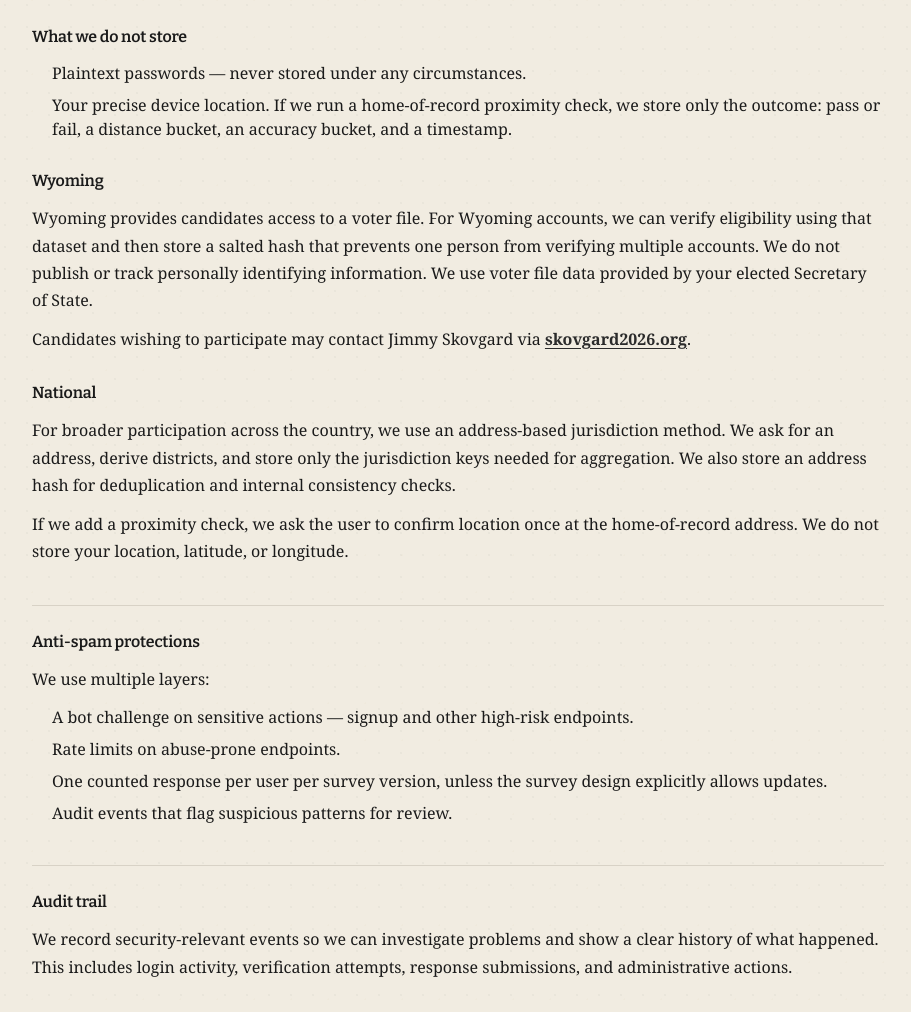
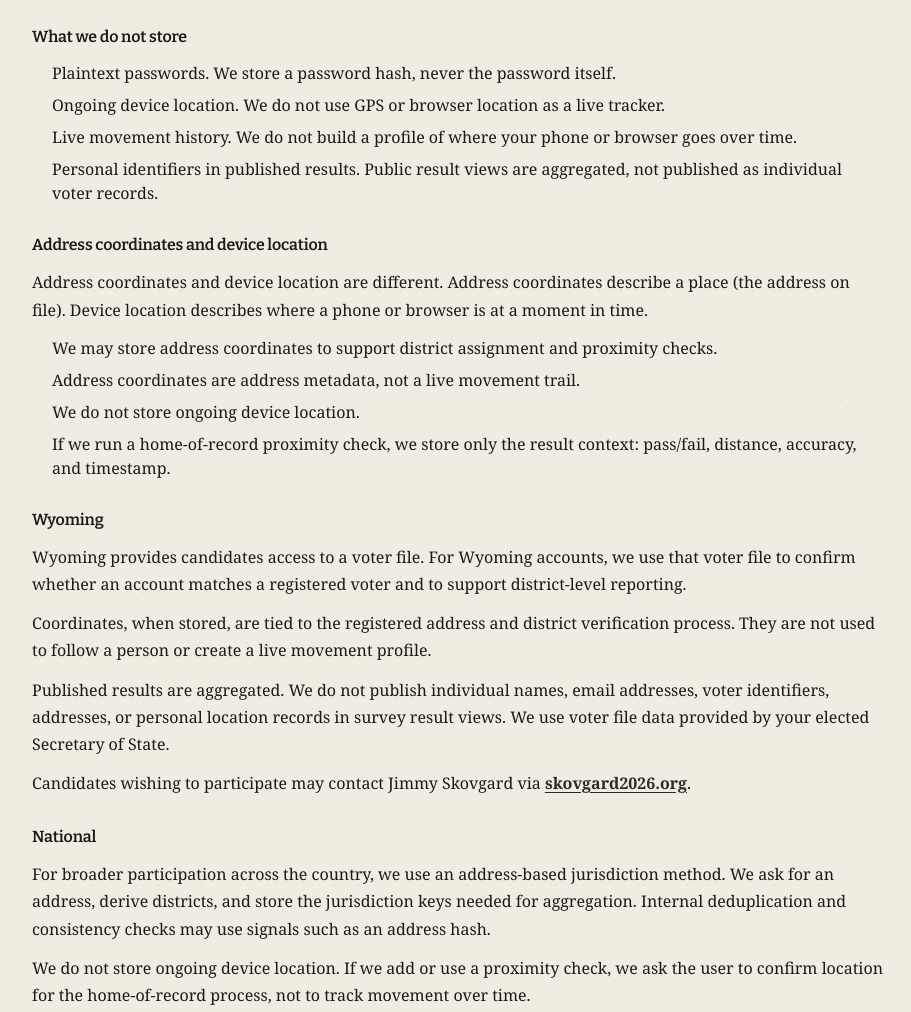
Before and after one commit to anchorskov/grassmvt_survey, an Astro site: page /security in a window 1280 px wide. Shown: the part 2360-3372 px from the top of the page, without its empty margins (182-1093 px from the left). Built offline with nearby package versions, Linux system fonts and the light colour scheme; Astro itself is replaced by a stand-in of ours; no server answers.

Commit message:
Simplify security policy text and remove WY voter hash path

```diff
--- a/src/pages/security/index.astro
+++ b/src/pages/security/index.astro
@@ -27,7 +27,7 @@ import BaseLayout from '../../layouts/BaseLayout.astro';
       padding-top: 0;
       border-top: none;
     }
-    /* Visible link styling — charcoal text, underline offset for readability */
+    /* Visible link styling - charcoal text, underline offset for readability */
     .security-prose a:not(.button) {
       color: #2b2b2b;
       text-decoration: underline;
@@ -95,7 +95,7 @@ import BaseLayout from '../../layouts/BaseLayout.astro';
     <h3>Account basics</h3>
     <ul class="info-list">
       <li>Your email address.</li>
-      <li>A password hash — never the password itself.</li>
+      <li>A password hash, never the password itself.</li>
       <li>Session records to keep you logged in across page loads.</li>
     </ul>
 
@@ -144,16 +144,39 @@ import BaseLayout from '../../layouts/BaseLayout.astro';
 
     <h3>What we do not store</h3>
     <ul class="info-list">
-      <li>Plaintext passwords — never stored under any circumstances.</li>
-      <li>Your precise device location. If we run a home-of-record proximity check, we store only the outcome: pass or fail, a distance bucket, an accuracy bucket, and a timestamp.</li>
+      <li>Plaintext passwords. We store a password hash, never the password itself.</li>
+      <li>Ongoing device location. We do not use GPS or browser location as a live tracker.</li>
+      <li>Live movement history. We do not build a profile of where your phone or browser goes over time.</li>
+      <li>Personal identifiers in published results. Public result views are aggregated, not published as individual voter records.</li>
+    </ul>
+
+    <h3>Address coordinates and device location</h3>
+    <p>
+      Address coordinates and device location are different.
+      Address coordinates describe a place (the address on file).
+      Device location describes where a phone or browser is at a moment in time.
+    </p>
+    <ul class="info-list">
+      <li>We may store address coordinates to support district assignment and proximity checks.</li>
+      <li>Address coordinates are address metadata, not a live movement trail.</li>
+      <li>We do not store ongoing device location.</li>
+      <li>If we run a home-of-record proximity check, we store only the result context: pass/fail, distance, accuracy, and timestamp.</li>
     </ul>
 
     <h3>Wyoming</h3>
     <p>
-      Wyoming provides candidates access to a voter file. For Wyoming accounts, we can verify
-      eligibility using that dataset and then store a salted hash that prevents one person from
-      verifying multiple accounts. We do not publish or track personally identifying information.
-      We use voter file data provided by your elected Secretary of State.
+      Wyoming provides candidates access to a voter file. For Wyoming accounts, we use that voter
+      file to confirm whether an account matches a registered voter and to support district-level
+      reporting.
+    </p>
+    <p>
+      Coordinates, when stored, are tied to the registered address and district verification process.
+      They are not used to follow a person or create a live movement profile.
+    </p>
+    <p>
+      Published results are aggregated. We do not publish individual names, email addresses, voter
+      identifiers, addresses, or personal location records in survey result views. We use voter file
+      data provided by your elected Secretary of State.
     </p>
     <p>
       Candidates wishing to participate may contact Jimmy Skovgard via
@@ -163,18 +186,18 @@ import BaseLayout from '../../layouts/BaseLayout.astro';
     <h3>National</h3>
     <p>
       For broader participation across the country, we use an address-based jurisdiction method.
-      We ask for an address, derive districts, and store only the jurisdiction keys needed for
-      aggregation. We also store an address hash for deduplication and internal consistency checks.
+      We ask for an address, derive districts, and store the jurisdiction keys needed for aggregation.
+      Internal deduplication and consistency checks may use signals such as an address hash.
     </p>
     <p>
-      If we add a proximity check, we ask the user to confirm location once at the home-of-record
-      address. We do not store your location, latitude, or longitude.
+      We do not store ongoing device location. If we add or use a proximity check, we ask the user
+      to confirm location for the home-of-record process, not to track movement over time.
     </p>
 
     <h2 id="anti-spam">Anti-spam protections</h2>
     <p>We use multiple layers:</p>
     <ul class="info-list">
-      <li>A bot challenge on sensitive actions — signup and other high-risk endpoints.</li>
+      <li>A bot challenge on sensitive actions, including signup and other high-risk endpoints.</li>
       <li>Rate limits on abuse-prone endpoints.</li>
       <li>One counted response per user per survey version, unless the survey design explicitly allows updates.</li>
       <li>Audit events that flag suspicious patterns for review.</li>
@@ -191,14 +214,14 @@ import BaseLayout from '../../layouts/BaseLayout.astro';
     <ul class="info-list">
       <li>Participation is always optional.</li>
       <li>Address verification is optional, but unlocks district-level result views.</li>
-      <li>Location checks are one-time only, and we store only the outcome.</li>
+      <li>Device-location checks are not used as ongoing tracking or movement history.</li>
       <li>You can sign in at any time to revise your survey answers, unless the survey has closed. Most surveys allow revisions.</li>
-      <li>In the future, we plan to offer mail-based account verification — a one-time code sent to your physical address — as an additional layer of identity assurance.</li>
+      <li>In the future, we plan to offer mail-based account verification, using a one-time code sent to your physical address, as an additional layer of identity assurance.</li>
     </ul>
 
     <h2>Feedback</h2>
     <p>
-      Security is not a static promise — it is a process. We invite feedback and we publish the
+      Security is not a static promise. It is a process. We invite feedback and we publish the
       results.
     </p>
     <p>
```
Also changed, not shown: src/worker.js.
